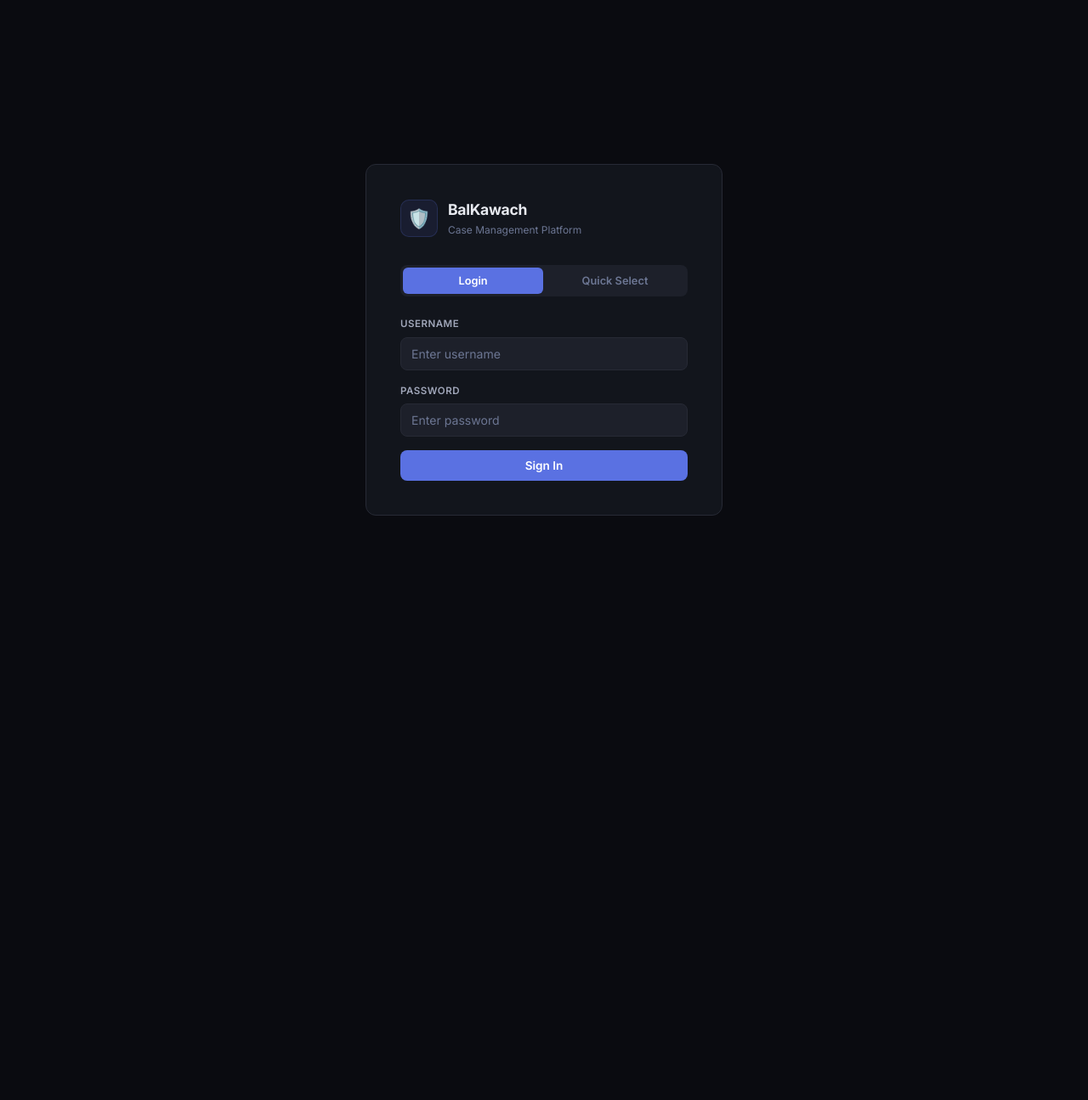
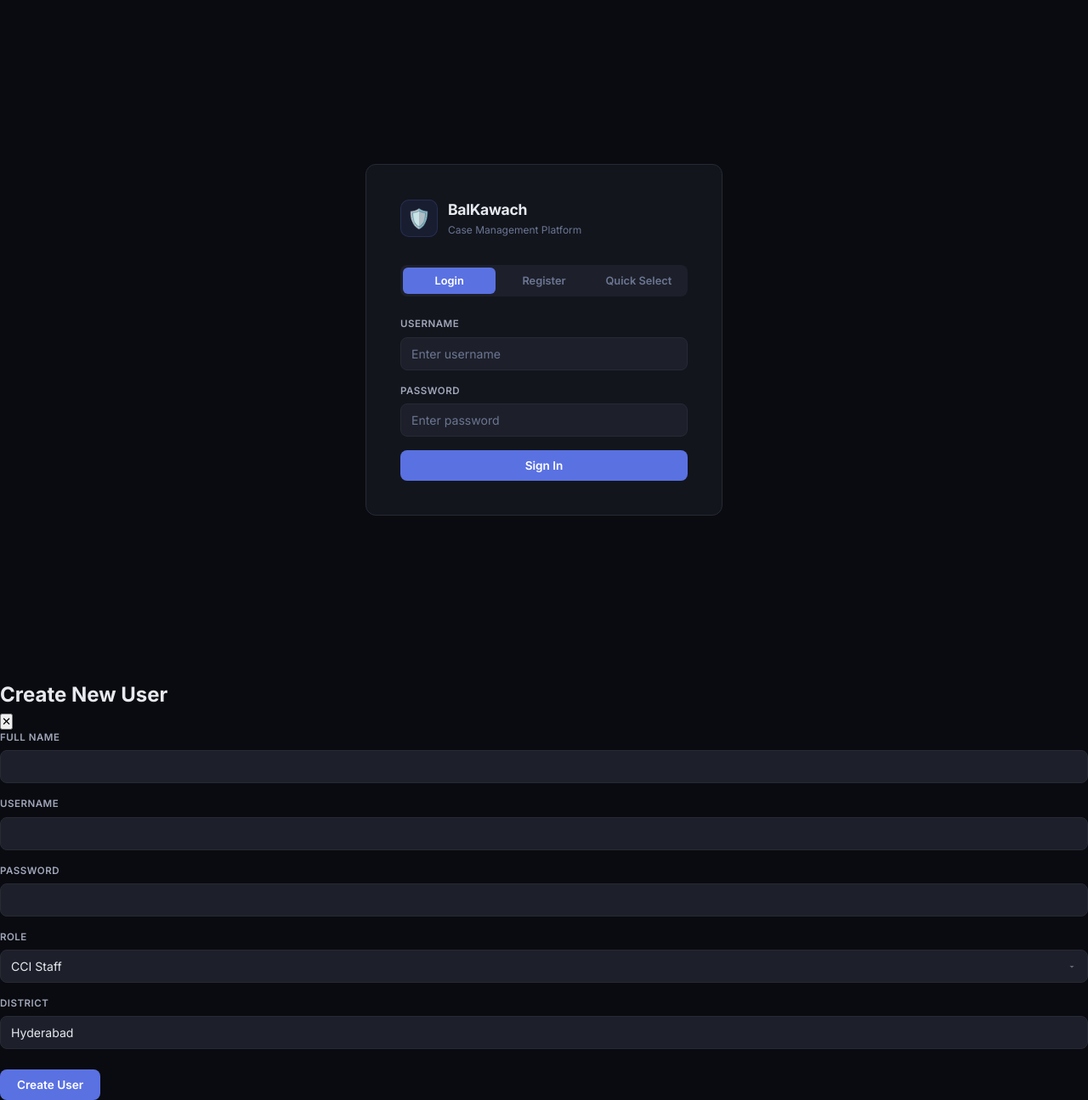
Before and after one commit to hriday-singh/BalKawach, a Flask app: page / in a window 1280 px wide. Shown: the whole page at 85% size. Before the commit the page ends 607 px from the top, so only its background shows below. Run offline with Flask 3, Linux system fonts and the light colour scheme.

Commit message:
Implement Auth API, Registration and Admin User Management

```diff
--- a/app.py
+++ b/app.py
@@ -22,6 +22,8 @@
 from transformers import AutoModel
 
 import db
+from werkzeug.security import generate_password_hash, check_password_hash
+import uuid
 
 # ════════════════════════════════════════════════════════════════════════
 #  App initialisation
@@ -94,7 +96,10 @@
 
     try:
         print(f"Loading model : {MODEL_PATH}")
-        print(f"Device        : {DEVICE}")
+        if DEVICE == "cuda":
+            print("Device        : GPU (CUDA) IS ACTIVE 🚀")
+        else:
+            print("Device        : CPU (WARNING: Inference will be slow) 🐢")
         print(f"HF token set  : {'yes' if HF_TOKEN else 'NO — gated repos will fail'}")
 
         MODEL = AutoModel.from_pretrained(
@@ -387,17 +392,48 @@
     if user is None:
         return jsonify({"error": "Invalid credentials"}), 401
 
-    # Prototype: plain-text password comparison
-    if user["password"] != password:
+    if not check_password_hash(user["password_hash"], password):
         return jsonify({"error": "Invalid credentials"}), 401
 
+    if user["is_active"] == 0:
+        return jsonify({"error": "Account pending admin approval"}), 403
+
     user_dict = _row_to_dict(user)
-    user_dict.pop("password", None)
+    user_dict.pop("password_hash", None)
     session["user"] = user_dict
 
     _audit("LOGIN", f"User {username} logged in", "user", user_dict["id"])
 
     return jsonify({"message": "Login successful", "user": user_dict})
+
+
+@app.route("/api/auth/register", methods=["POST"])
+def auth_register():
+    """Public registration endpoint (creates pending user)."""
+    data = request.get_json(silent=True) or {}
+    username = data.get("username", "").strip()
+    password = data.get("password", "").strip()
+    full_name = data.get("full_name", "").strip()
+    role = data.get("role", "cci_staff")
+    district = data.get("district", "Hyderabad")
+
+    if not username or not password or not full_name:
+        return jsonify({"error": "Missing required fields"}), 400
+
+    conn = db.get_db()
+    existing = conn.execute("SELECT id FROM users WHERE username = ?", (username,)).fetchone()
+    if existing:
+        return jsonify({"error": "Username already exists"}), 400
+
+    user_id = str(uuid.uuid4())
+    pw_hash = generate_password_hash(password)
+
+    conn.execute(
+        "INSERT INTO users (id, username, password_hash, full_name, role, district, is_active) VALUES (?, ?, ?, ?, ?, ?, ?)",
+        (user_id, username, pw_hash, full_name, role, district, 0)
+    )
+    conn.commit()
+    return jsonify({"message": "Registration successful. Pending admin approval."}), 201
 
 
 @app.route("/api/auth/logout", methods=["POST"])
@@ -405,7 +441,7 @@
     """Clear the current session."""
     user = _current_user()
     if user:
-        _audit("LOGOUT", f"User {user['name']} logged out", "user", user["id"])
+        _audit("LOGOUT", f"User {user['full_name']} logged out", "user", user["id"])
     session.clear()
     return jsonify({"message": "Logged out"})
 
@@ -419,14 +455,62 @@
     return jsonify(user)
 
 
-@app.route("/api/auth/users")
+@app.route("/api/auth/users", methods=["GET"])
 def auth_users():
-    """List all users (for the prototype role-switcher)."""
+    """List all users."""
     conn = db.get_db()
     rows = conn.execute(
-        "SELECT id, username, name, role, district FROM users"
+        "SELECT id, username, full_name as name, role, district, is_active FROM users"
     ).fetchall()
     return jsonify(_rows_to_list(rows))
+
+
+@app.route("/api/auth/users", methods=["POST"])
+def admin_create_user():
+    """Admin endpoint to create an instantly active user."""
+    user = _current_user()
+    if not user or user["role"] != "system_admin":
+        return jsonify({"error": "Unauthorized"}), 403
+
+    data = request.get_json(silent=True) or {}
+    username = data.get("username", "").strip()
+    password = data.get("password", "").strip()
+    full_name = data.get("full_name", "").strip()
+    role = data.get("role", "cci_staff")
+    district = data.get("district", "Hyderabad")
+
+    if not username or not password or not full_name:
+        return jsonify({"error": "Missing required fields"}), 400
+
+    conn = db.get_db()
+    existing = conn.execute("SELECT id FROM users WHERE username = ?", (username,)).fetchone()
+    if existing:
+        return jsonify({"error": "Username already exists"}), 400
+
+    user_id = str(uuid.uuid4())
+    pw_hash = generate_password_hash(password)
+
+    conn.execute(
+        "INSERT INTO users (id, username, password_hash, full_name, role, district, is_active) VALUES (?, ?, ?, ?, ?, ?, ?)",
+        (user_id, username, pw_hash, full_name, role, district, 1)
+    )
+    conn.commit()
+    _audit("CREATE_USER", f"Admin created user {username}", "user", user_id)
+    return jsonify({"message": "User created successfully"}), 201
+
+
+@app.route("/api/auth/users/<user_id>/approve", methods=["PUT"])
+def admin_approve_user(user_id):
+    """Admin endpoint to approve a pending user."""
+    user = _current_user()
+    if not user or user["role"] != "system_admin":
+        return jsonify({"error": "Unauthorized"}), 403
+
+    conn = db.get_db()
+    conn.execute("UPDATE users SET is_active = 1 WHERE id = ?", (user_id,))
+    conn.commit()
+    _audit("APPROVE_USER", f"Admin approved user ID {user_id}", "user", user_id)
+    return jsonify({"message": "User approved successfully"})
 
 
 # ════════════════════════════════════════════════════════════════════════
--- a/templates/index.html
+++ b/templates/index.html
@@ -1304,8 +1304,9 @@
     </div>
 
     <div class="login-tabs">
-      <button class="login-tab active" onclick="switchLoginTab('credentials')">Login</button>
-      <button class="login-tab" onclick="switchLoginTab('quick')">Quick Select</button>
+      <button class="login-tab active" onclick="switchLoginTab('credentials')" id="tab-credentials">Login</button>
+      <button class="login-tab" onclick="switchLoginTab('register')" id="tab-register">Register</button>
+      <button class="login-tab" onclick="switchLoginTab('quick')" id="tab-quick">Quick Select</button>
     </div>
 
     <div class="login-form-panel active" id="login-credentials">
@@ -1321,7 +1322,25 @@
       <button class="btn btn-primary btn-full" onclick="loginWithCredentials()" id="login-btn">Sign In</button>
     </div>
 
-    <div class="login-quick-panel" id="login-quick">
+    <div class="login-form-panel" id="login-register" style="display: none;">
+      <div class="form-group">
+        <label>Full Name</label>
+        <input type="text" class="form-input" id="reg-name" placeholder="John Doe"/>
+      </div>
+      <div class="form-group">
+        <label>Username</label>
+        <input type="text" class="form-input" id="reg-username" placeholder="johndoe"/>
+      </div>
+      <div class="form-group">
+        <label>Password</label>
+        <input type="password" class="form-input" id="reg-password" placeholder="Create a password"/>
+      </div>
+      <div id="reg-error" style="font-size:0.78rem;color:var(--red);margin-bottom:12px;display:none;"></div>
+      <div id="reg-success" style="font-size:0.78rem;color:var(--green);margin-bottom:12px;display:none;"></div>
+      <button class="btn btn-primary btn-full" onclick="registerUser()" id="reg-btn">Sign Up</button>
+    </div>
+
+    <div class="login-quick-panel" id="login-quick" style="display: none;">
       <p style="font-size:0.78rem;color:var(--muted);margin-bottom:12px;">Select a user to sign in as:</p>
       <div class="user-list" id="user-list">
         <div class="loading-state"><span class="spinner-sm"></span> Loading users…</div>
@@ -1949,11 +1968,13 @@
    LOGIN
    ═══════════════════════════════════════════════════════════════════════════ */
 function switchLoginTab(tab) {
-  document.querySelectorAll('.login-tab').forEach((t, i) => {
-    t.classList.toggle('active', i === (tab === 'credentials' ? 0 : 1));
-  });
-  document.getElementById('login-credentials').classList.toggle('active', tab === 'credentials');
-  document.getElementById('login-quick').classList.toggle('active', tab === 'quick');
+  document.querySelectorAll('.login-tab').forEach(t => t.classList.remove('active'));
+  document.getElementById('tab-' + tab).classList.add('active');
+
+  document.getElementById('login-credentials').style.display = tab === 'credentials' ? 'block' : 'none';
+  document.getElementById('login-register').style.display = tab === 'register' ? 'block' : 'none';
+  document.getElementById('login-quick').style.display = tab === 'quick' ? 'block' : 'none';
+
   if (tab === 'quick') loadUserList();
 }
 
@@ -3048,15 +3069,18 @@
   area.innerHTML = `
     <div class="table-wrap">
       <table>
-        <thead><tr><th>Username</th><th>Name</th><th>Role</th><th>District</th><th>CCI</th></tr></thead>
+        <thead><tr><th>Username</th><th>Name</th><th>Role</th><th>District</th><th>Status</th><th>Actions</th></tr></thead>
         <tbody>
           ${usersData.map(u => `
             <tr>
               <td style="font-weight:600;">${esc(u.username || '—')}</td>
-              <td>${esc(u.full_name || '—')}</td>
+              <td>${esc(u.name || u.full_name || '—')}</td>
               <td>${getStatusTag(u.role)}</td>
               <td style="font-size:0.75rem;color:var(--text-secondary);">${esc(u.district || '—')}</td>
-              <td style="font-size:0.75rem;color:var(--text-secondary);">${esc(u.cci_name || '—')}</td>
+              <td>${u.is_active === 1 ? '<span class="status-badge status-completed">Active</span>' : '<span class="status-badge status-pending">Pending</span>'}</td>
+              <td>
+                 ${u.is_active === 0 ? `<button class="btn btn-primary" style="padding: 4px 8px; font-size: 0.75rem;" onclick="approveUser('${u.id}')">Approve</button>` : '—'}
+              </td>
             </tr>
           `).join('')}
         </tbody>
@@ -3142,9 +3166,113 @@
 const reportYear = document.getElementById('report-year');
 if (reportYear) reportYear.value = now.getFullYear();
 
+// Auth & Admin JS Functions
+async function registerUser() {
+  const username = document.getElementById('reg-username').value;
+  const full_name = document.getElementById('reg-name').value;
+  const password = document.getElementById('reg-password').value;
+  const errEl = document.getElementById('reg-error');
+  const sucEl = document.getElementById('reg-success');
+
+  errEl.style.display = 'none';
+  sucEl.style.display = 'none';
+
+  try {
+    const res = await api('/api/auth/register', {
+      method: 'POST',
+      body: JSON.stringify({ username, full_name, password })
+    });
+    sucEl.textContent = 'Registration successful! Pending Admin Approval.';
+    sucEl.style.display = 'block';
+    setTimeout(() => switchLoginTab('credentials'), 2500);
+  } catch (e) {
+    errEl.textContent = e.message;
+    errEl.style.display = 'block';
+  }
+}
+
+async function approveUser(id) {
+  try {
+    await api('/api/auth/users/' + id + '/approve', { method: 'PUT' });
+    alert('User approved successfully.');
+    loadUsers();
+  } catch (e) {
+    alert('Error approving user: ' + e.message);
+  }
+}
+
+function showAdminAddUserModal() {
+  document.getElementById('modal-admin-user').style.display = 'flex';
+}
+
+function closeAdminAddUserModal() {
+  document.getElementById('modal-admin-user').style.display = 'none';
+}
+
+async function adminCreateUser() {
+  const username = document.getElementById('admin-user-username').value;
+  const full_name = document.getElementById('admin-user-name').value;
+  const password = document.getElementById('admin-user-password').value;
+  const role = document.getElementById('admin-user-role').value;
+  const district = document.getElementById('admin-user-district').value;
+
+  try {
+    await api('/api/auth/users', {
+      method: 'POST',
+      body: JSON.stringify({ username, full_name, password, role, district })
+    });
+    alert('User created successfully.');
+    closeAdminAddUserModal();
+    loadUsers();
+  } catch (e) {
+    alert('Error creating user: ' + e.message);
+  }
+}
+
 // Check session
 checkSession();
 
 </script>
+
+<!-- Admin Create User Modal -->
+<div class="modal" id="modal-admin-user">
+  <div class="modal-content">
+    <div class="modal-header">
+      <h2>Create New User</h2>
+      <button class="close-btn" onclick="closeAdminAddUserModal()">✕</button>
+    </div>
+    <div class="form-group">
+      <label>Full Name</label>
+      <input type="text" class="form-input" id="admin-user-name" />
+    </div>
+    <div class="form-group">
+      <label>Username</label>
+      <input type="text" class="form-input" id="admin-user-username" />
+    </div>
+    <div class="form-group">
+      <label>Password</label>
+      <input type="password" class="form-input" id="admin-user-password" />
+    </div>
+    <div class="form-group">
+      <label>Role</label>
+      <select class="form-input" id="admin-user-role">
+        <option value="cci_staff">CCI Staff</option>
+        <option value="cwc_member">CWC Member</option>
+        <option value="cwc_chairperson">CWC Chairperson</option>
+        <option value="dcpu_officer">DCPU Officer</option>
+        <option value="wcd_official">WCD Official</option>
+        <option value="system_admin">System Admin</option>
+      </select>
+    </div>
+    <div class="form-group">
+      <label>District</label>
+      <input type="text" class="form-input" id="admin-user-district" value="Hyderabad" />
+    </div>
+    <div class="modal-actions" style="margin-top:24px;">
+      <button class="btn btn-primary" onclick="adminCreateUser()">Create User</button>
+    </div>
+  </div>
+</div>
+
 </body>
 </html>
```
